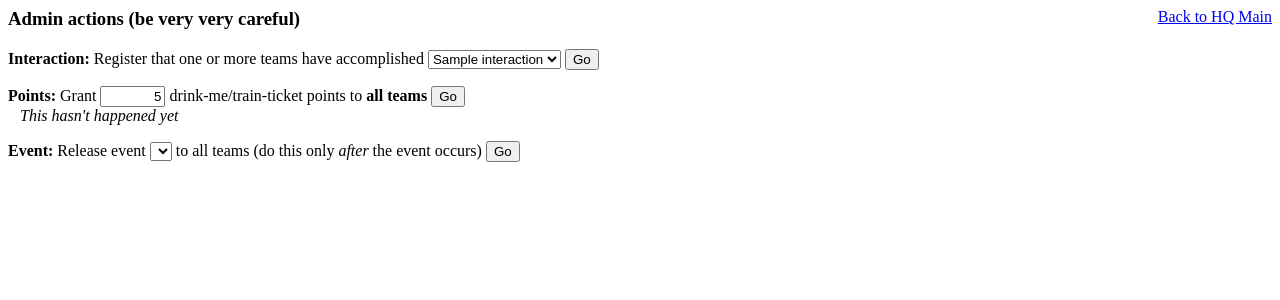
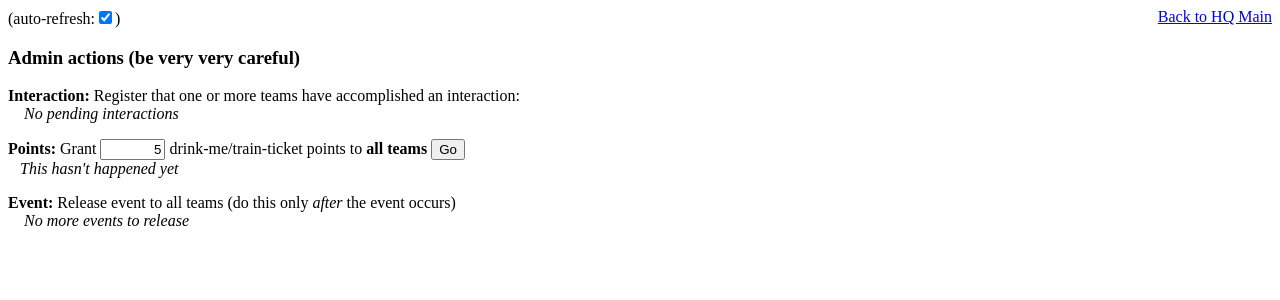
Before and after one commit to mysteryhunt/spoilr, a Django app: a page that uses spoilr/templates/gatekeeper/start.html in a window 1280 px wide. Shown: the top 300 px of the page. Run offline with Django 3.2, Linux system fonts and the light colour scheme; tables that the repository leaves empty hold one stand-in row (values such as "Sample post"); data that the repository does not hold is empty; some libraries are stand-ins or nearby versions.

Commit message:
Add auto-refresh checkbox to all-teams, all-puzzles, log, and gatekeeper, change gatekeeper so that it only lists pending events/interactions, and how many teams are ready for each interaction

```diff
--- a/spoilr/gatekeeper.py
+++ b/spoilr/gatekeeper.py
@@ -13,9 +13,26 @@ def gatekeeper_view(request):
     recent_points = SystemLog.objects.filter(event_type='admin-points').order_by('-id')
     if recent_points.exists():
         last_points = recent_points[0]
+    interactions = []
+    for interaction in Interaction.objects.all():
+        if interaction.url == 'pwa_garciaparra_url':
+            continue
+        pending = InteractionAccess.objects.filter(interaction=interaction, accomplished=False)
+        if pending.count() == 0:
+            continue
+        interactions.append({
+            'interaction': interaction,
+            'pending': pending,
+        })
+    t_total = Team.objects.count()
+    events = []
+    for event in Puzzle.objects.filter(round__url='events').order_by('order'):
+        if PuzzleAccess.objects.filter(puzzle=event).count() == t_total:
+            continue
+        events.append(event)
     context = RequestContext(request, {
-        'interactions': Interaction.objects.all(),
-        'events': Puzzle.objects.filter(round__url='events').order_by('order'),
+        'interactions': interactions,
+        'events': events,
         'last_points': last_points
     })
     return HttpResponse(template.render(context))
--- a/spoilr/log.py
+++ b/spoilr/log.py
@@ -63,6 +63,7 @@ def system_log_update():
     entries = SystemLog.objects.all().order_by('-id')
     template = loader.get_template('log.html')
     context = Context({
+        'updated': datetime.now(),
         'entries': entries,
     })
     cache.set('system_log', template.render(context), 60*60)
--- a/spoilr/templates/gatekeeper/start.html
+++ b/spoilr/templates/gatekeeper/start.html
@@ -1,25 +1,34 @@
 {% load humanize %}
 <html>
   <head>
+    <title>Gatekeeper</title>
     <script src="https://ajax.googleapis.com/ajax/libs/jquery/1.10.2/jquery.min.js"></script>
   </head>
   <body>
     <div style="float: right;">
       <a href="/">Back to HQ Main</a>
     </div>
+    <form style="display: inline;">
+      <label for="auto-refresh">
+	(auto-refresh:<input id="auto-refresh" type="checkbox" name="auto-refresh" checked />)
+      </label>
+    </form>
     <h3>Admin actions (be very very careful)</h3>
     <p>
       <form action="interaction/" method="POST" style="display: inline;">
 	{% csrf_token %}
-	<b>Interaction:</b> Register that one or more teams have accomplished
-	<select name="interaction">
+	<b>Interaction:</b> Register that one or more teams have accomplished an interaction:<br />
+	&nbsp;&nbsp;&nbsp;
+	{% if interactions %}
+	<select name="interaction" size="{{interactions|length}}">
 	  {% for i in interactions %}
-	  {% if i.url != 'pwa_garciaparra_url' %}
-	  <option value="{{i.url}}">{{i.name}}</option>
-	  {% endif %}
+	  <option value="{{i.interaction.url}}">{{i.interaction.name}} ({{i.pending|length}} teams)</option>
 	  {% endfor %}
 	</select>
 	<input type="submit" value="Go" />
+	{% else %}
+	<em>No pending interactions</em>
+	{% endif %}
       </form>
     <p>
       <form action="points/" method="POST" style="display: inline;">
@@ -39,14 +48,29 @@
     <p>
       <form action="event/" method="POST" style="display: inline;">
 	{% csrf_token %}
-	<b>Event:</b> Release event
-	<select name="event">
+	<b>Event:</b> Release event to all teams (do this only <em>after</em> the event occurs)<br />
+	&nbsp;&nbsp;&nbsp;
+	{% if events %}
+	<select name="event" size="{{events|length}}">
 	  {% for e in events %}
 	  <option value="{{e.url}}">{{e.name}}</option>
 	  {% endfor %}
 	</select>
-	to all teams (do this only <em>after</em> the event occurs)
 	<input type="submit" value="Go" />
+	{% else %}
+	<em>No more events to release</em>
+	{% endif %}
       </form>
+      <script type="text/javascript">
+	function r() {
+          var ae = document.activeElement;
+          if (ae.nodeName == 'INPUT' || ae.nodeName == 'SELECT')
+            return;
+          var ar = document.getElementById("auto-refresh");
+          if (ar.checked)
+            window.location.reload(true);
+	}
+	setInterval(r, 30000);
+      </script>
   </body>
 </html>
--- a/spoilr/templates/queue/queue.html
+++ b/spoilr/templates/queue/queue.html
@@ -94,8 +94,8 @@
     <script type="text/javascript">
       function r() {
         {% if not handler %}
-        var aid = document.activeElement.id;
-        if (aid == 'email' || aid == 'phone' || aid == 'go')
+        var ae = document.activeElement;
+        if (ae.nodeName == 'INPUT' || ae.nodeName == 'SELECT')
           return;
         {% endif %}
         window.location.reload(true);
```
Also changed, not shown: spoilr/templates/all-puzzles.html (+14 -1 lines), spoilr/templates/all-teams.html (+14 -2 lines), spoilr/templates/log.html (+18 -4 lines).
